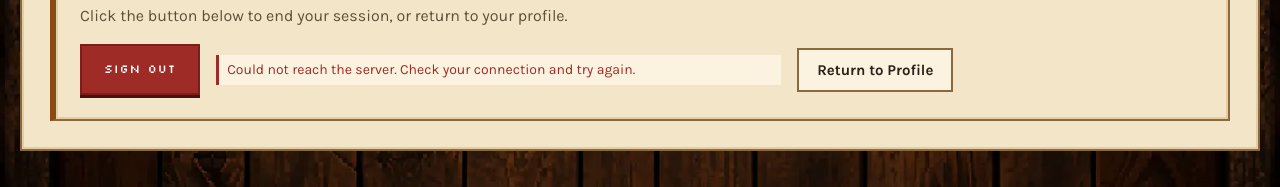
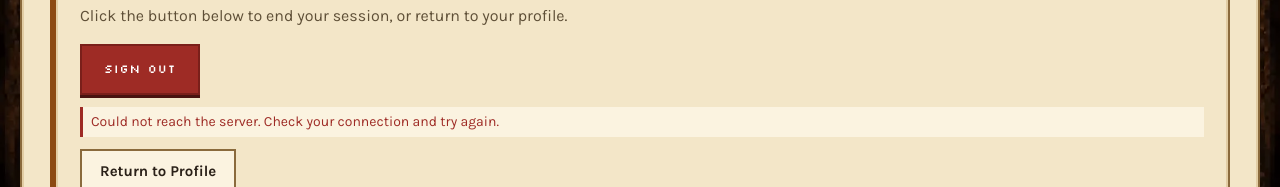
Before and after one commit to ReamyNadzri/bilik-kebal-2, a Next.js app: page /sign-out in a window 1280 px wide. Both pictures are taken after a click on the button "SIGN OUT". Shown: the part 363-550 px from the top of the page. Built offline with nearby package versions, Linux system fonts and the light colour scheme; no server answers; a web font is replaced by a local one.

Commit message:
Remove error message paragraph from sign-out button
Fix error display in sign-out button component.

Co-authored-by: Copilot Autofix powered by AI <175728472+Copilot@users.noreply.github.com>

```diff
--- a/src/components/sign-out-button.tsx
+++ b/src/components/sign-out-button.tsx
@@ -42,9 +42,9 @@ export function SignOutButton({
         {busy ? "Signing out…" : label}
       </button>
       {state.error === null ? null : (
-        <p className="account-menu__error" role="alert">
+<span className="account-menu__error" role="alert">
           {state.error}
-        </p>
+        </span>
       )}
     </>
   );
```
